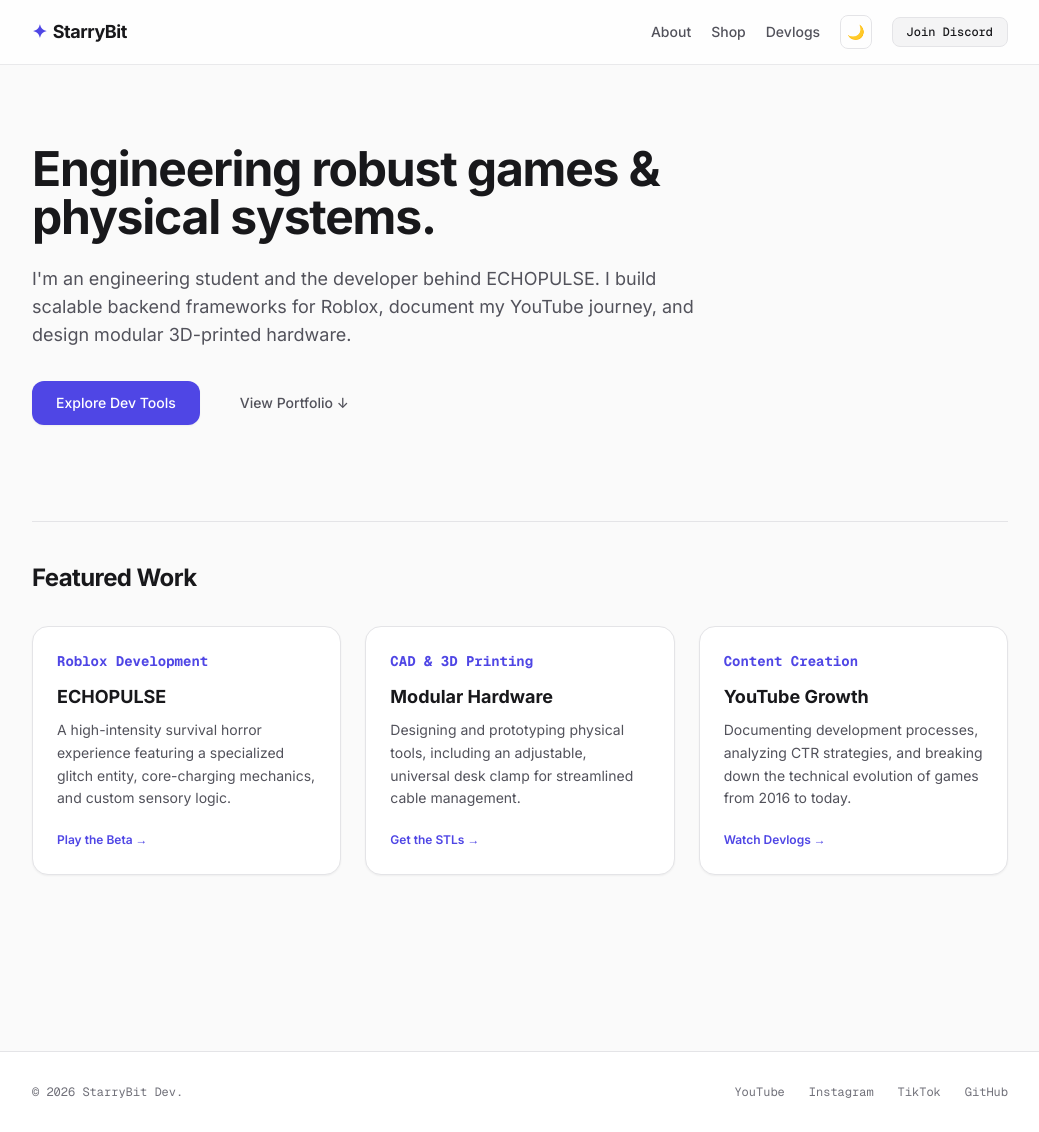
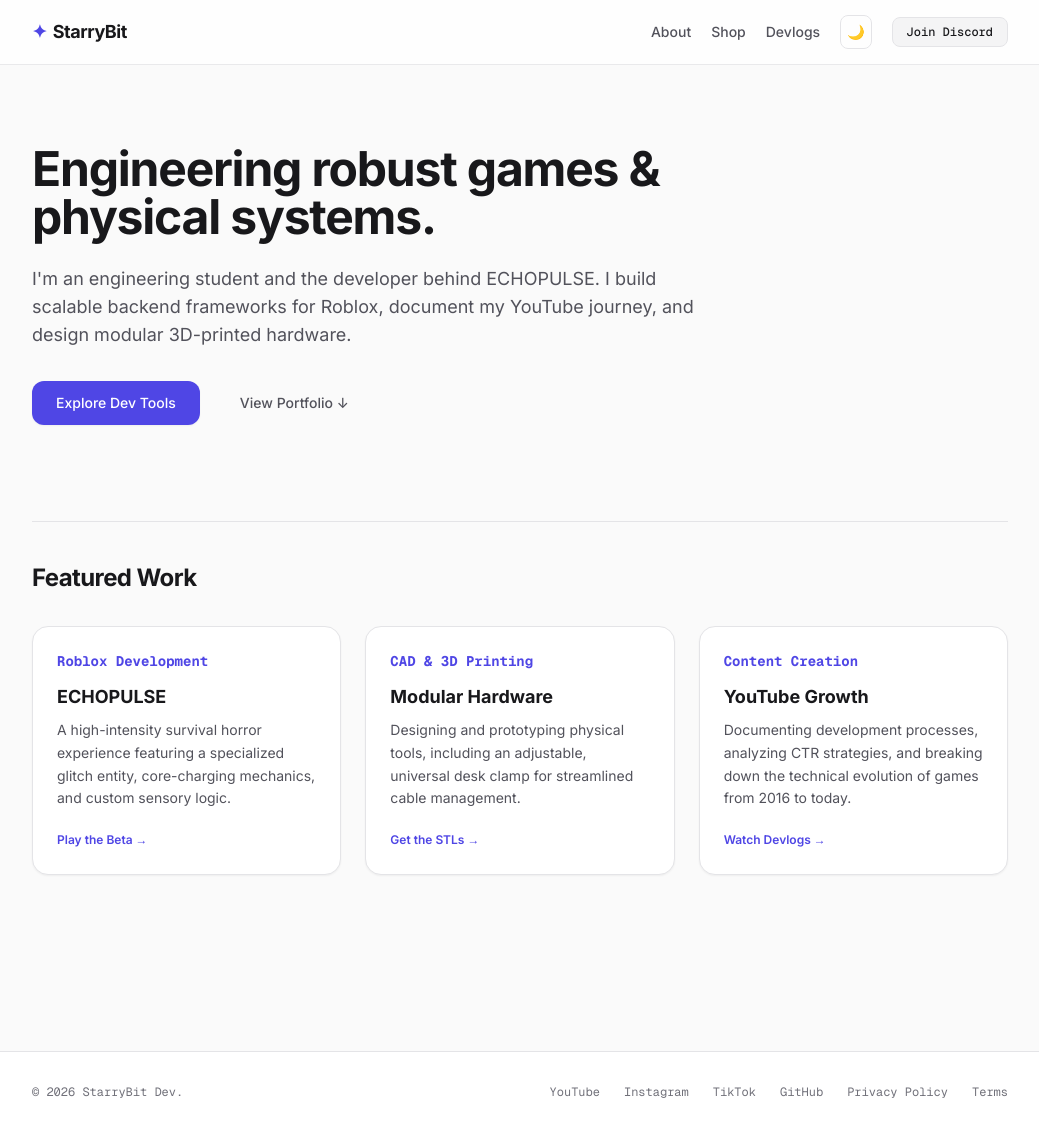
Before and after one commit to StarryBit/starrybit.github.io, a Jekyll site: the page built from index.html, in a window 1280 px wide and 1132 px high. Shown: the whole window, without its empty margins (120-1159 px from the left). Built offline with Jekyll 4.4.1, drawn with Linux system fonts in a browser that asks for light colours; nearby versions of some CDN libraries.

Commit message:
Update default.html

```diff
--- a/_layouts/default.html
+++ b/_layouts/default.html
@@ -134,6 +134,8 @@
                 <a href="https://www.instagram.com/starrybitdev" target="_blank" class="hover:text-zinc-800 dark:hover:text-zinc-400 transition-colors">Instagram</a>
                 <a href="https://www.tiktok.com/@starrybitdev" target="_blank" class="hover:text-zinc-800 dark:hover:text-zinc-400 transition-colors">TikTok</a>
                 <a href="https://github.com/StarryBit" class="hover:text-zinc-800 dark:hover:text-zinc-400 transition-colors">GitHub</a>
+                <a href="/privacy/" class="hover:text-zinc-800 dark:hover:text-zinc-400 transition-colors">Privacy Policy</a>
+                <a href="/terms/" class="hover:text-zinc-800 dark:hover:text-zinc-400 transition-colors">Terms</a>
             </div>
         </div>
     </footer>
```
